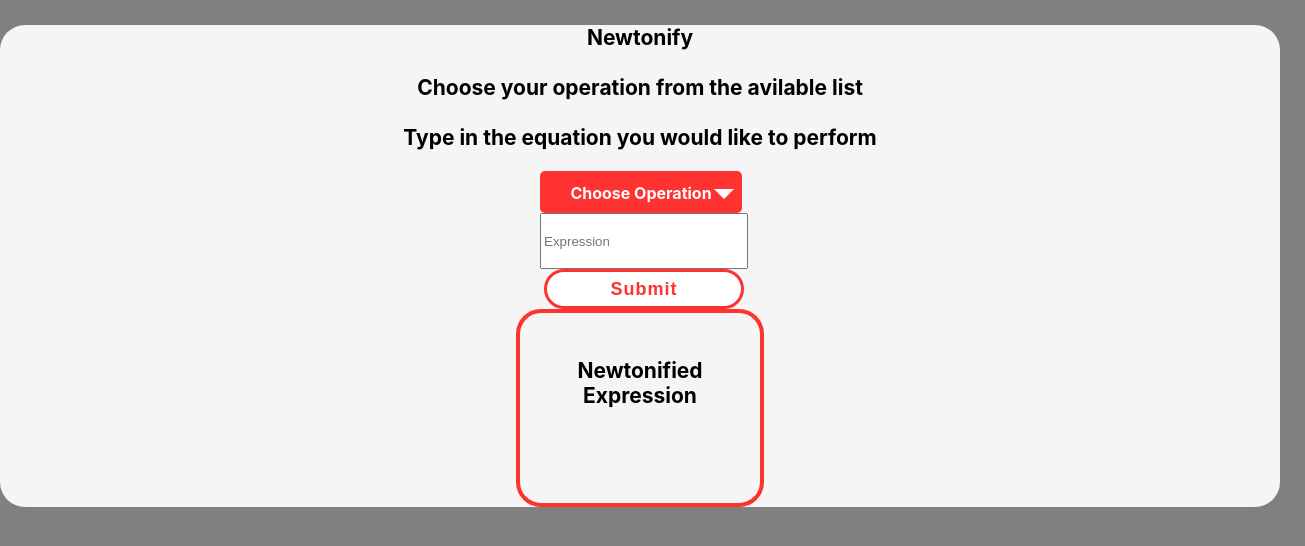
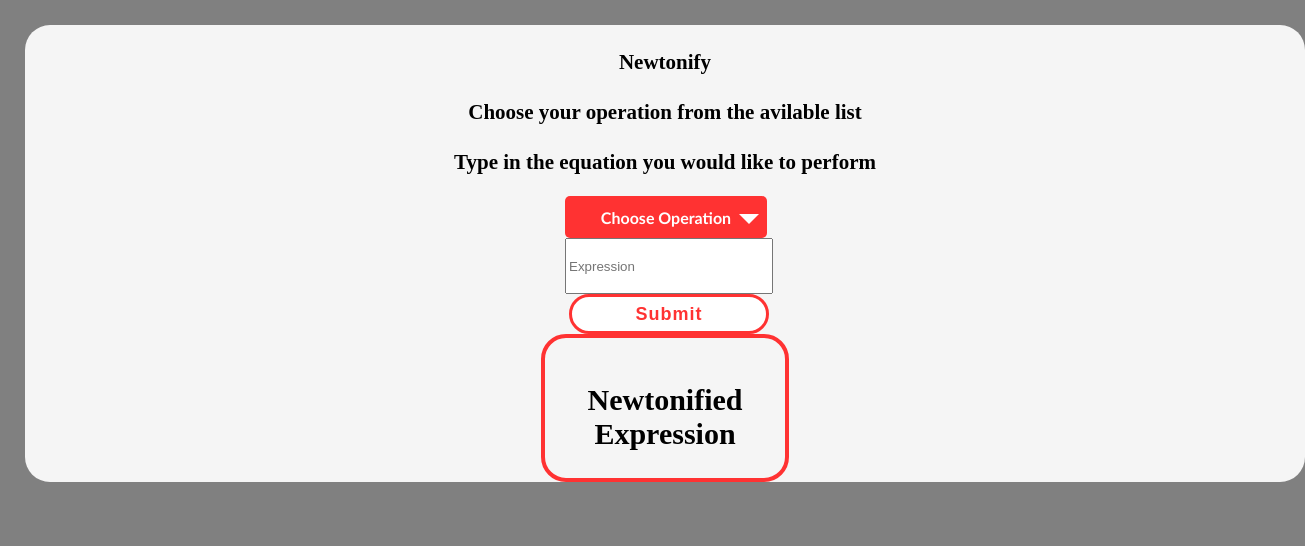
Before and after one commit to colingoodale/nimbly-testbuild, a React (Create React App) app in the folder client/: page / in a window 1280 px wide. Shown: the top 546 px of the page, 1305 px wide, since content can reach past the window. Built offline with nearby package versions, Linux system fonts and the light colour scheme; what react-animations would draw is missing.

Commit message:
added final working version, animations not working on setState

```diff
--- a/client/src/App.css
+++ b/client/src/App.css
@@ -2,6 +2,7 @@ body{
   background-color:gray;
 }
 h1,h2,h3,h4,h5,h6 {
+  font-family: American Typewriter, serif;
   margin-top: 25px;
   font-size: 21px;
   text-align: center;
@@ -43,7 +44,14 @@ h1,h2,h3,h4,h5,h6 {
 }
 .App {
   text-align: center;
-  margin:auto;
+  margin:25px;
+  padding:auto;
+  align-content:center;
+  align-self:center;
+  align-items:center;
+  font-family: 'Trebuchet MS', 'Lucida Sans Unicode', 'Lucida Grande', 'Lucida Sans', Arial, sans-serif;
+  height:90%;
+  width:100vw;
   background-color:whitesmoke;
   border-radius: 25px;
   -webkit-animation: fadein 2s; /* Safari, Chrome and Opera > 12.1 */
@@ -612,13 +620,13 @@ button.is_active .success svg{
   border: 4px solid #ff3232;
   padding: 20px;
   width: 200px;
-  height: 150px;
+  height: 100px;
 
 }
 
 .newtonified {
   opacity: 0;
-  font-size: 21px;
+  font-size: 30px;
   margin-top: 25px;
   text-align: center;
 
```
